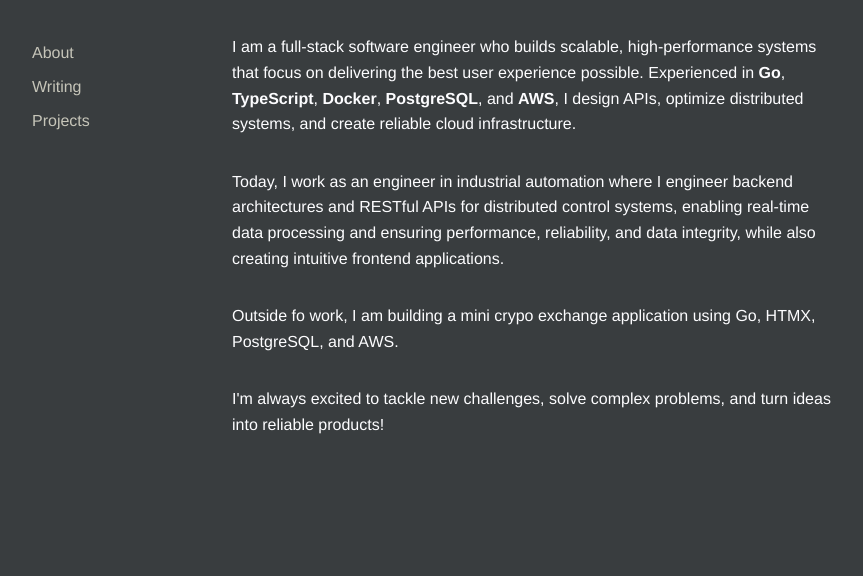
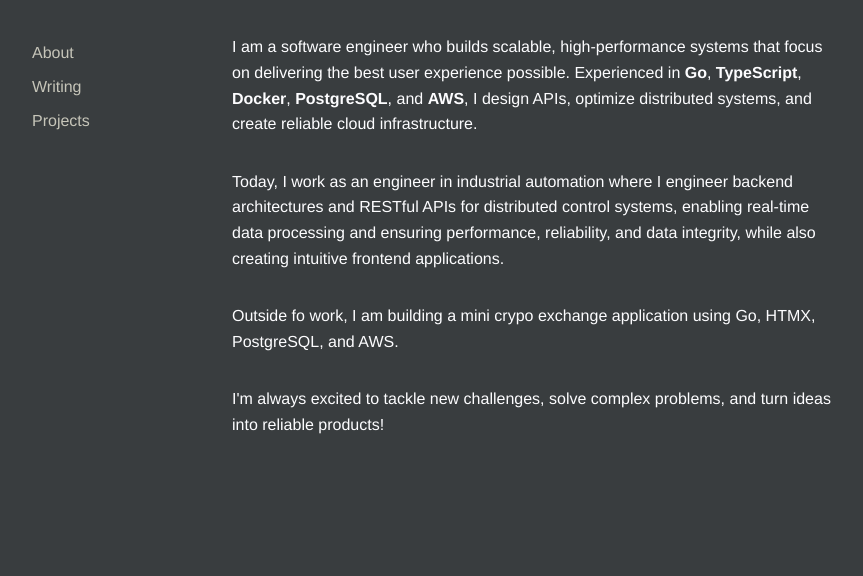
Before and after one commit to joshpetersdev/joshpetersdev, a plain HTML site: page index.html in a window 1280 px wide. Shown: the part 128-704 px from the top of the page, without its empty margins (208-1071 px from the left). Drawn offline with nearby package versions, Linux system fonts and the light colour scheme.

Commit message:
test deploy

```diff
--- a/index.html
+++ b/index.html
@@ -20,7 +20,7 @@
       <h1 class="desktop-header">JOSH PETERS</h1>
       <div class="content-container">
 
-        <p>I am a full-stack software engineer who builds scalable, high-performance systems that focus on delivering the best user experience possible. Experienced in <b>Go</b>, <b>TypeScript</b>, <b>Docker</b>, <b>PostgreSQL</b>, and <b>AWS</b>, I design APIs, optimize distributed systems, and create reliable cloud infrastructure.</p>
+        <p>I am a software engineer who builds scalable, high-performance systems that focus on delivering the best user experience possible. Experienced in <b>Go</b>, <b>TypeScript</b>, <b>Docker</b>, <b>PostgreSQL</b>, and <b>AWS</b>, I design APIs, optimize distributed systems, and create reliable cloud infrastructure.</p>
 
         <p>Today, I work as an engineer in industrial automation where I engineer backend architectures and RESTful APIs for distributed control systems, enabling real-time data processing and ensuring performance, reliability, and data integrity, while also creating intuitive frontend applications.</p>
 
```
